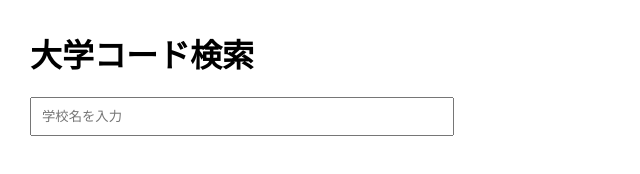
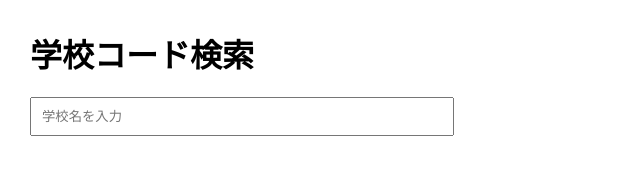
Before and after one commit to shinro-niwa/university-code-search, a plain HTML site: page index.html in a window 1280 px wide. Shown: the full height of the page, 0-640 px from the left. Drawn offline with Linux system fonts and the light colour scheme.

Commit message:
Fix heading from '大学コード検索' to '学校コード検索'

```diff
--- a/index.html
+++ b/index.html
@@ -7,7 +7,7 @@
     <link rel="stylesheet" href="style.css">
 </head>
 <body>
-<h1>大学コード検索</h1>
+<h1>学校コード検索</h1>
 <input
     type="text"
     id="university"
```
